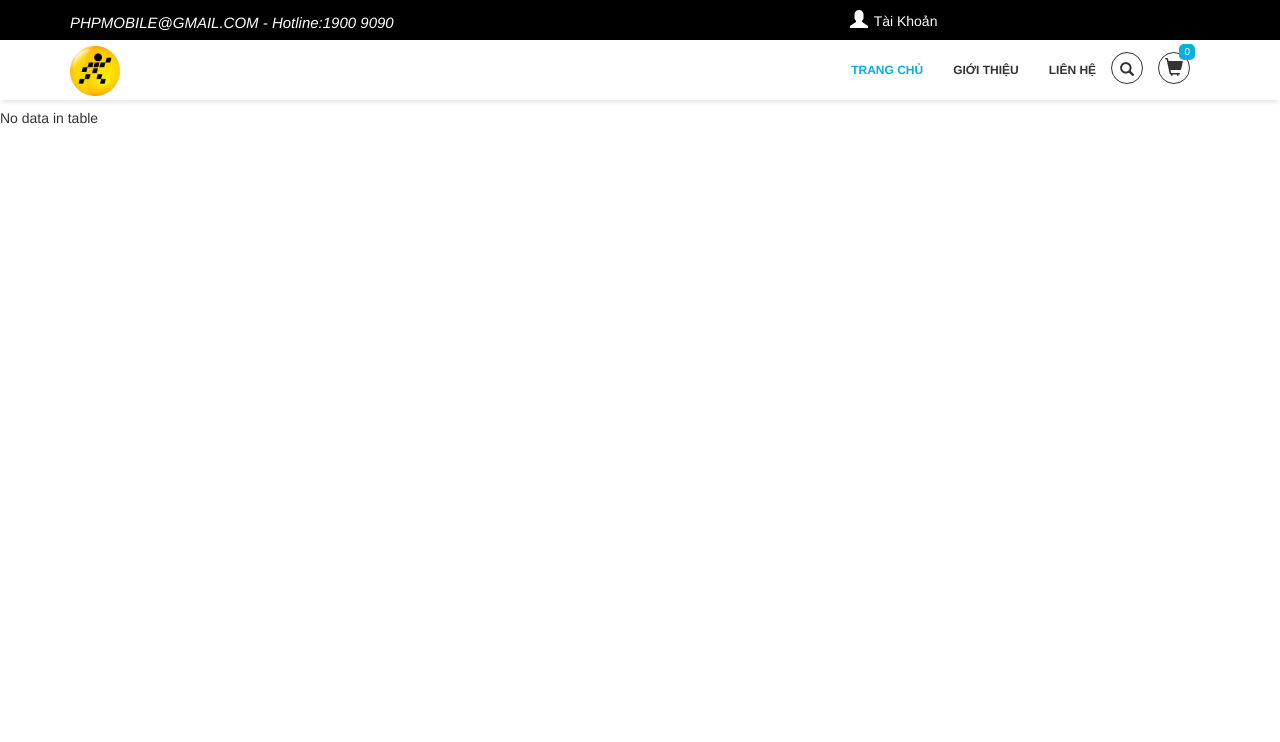
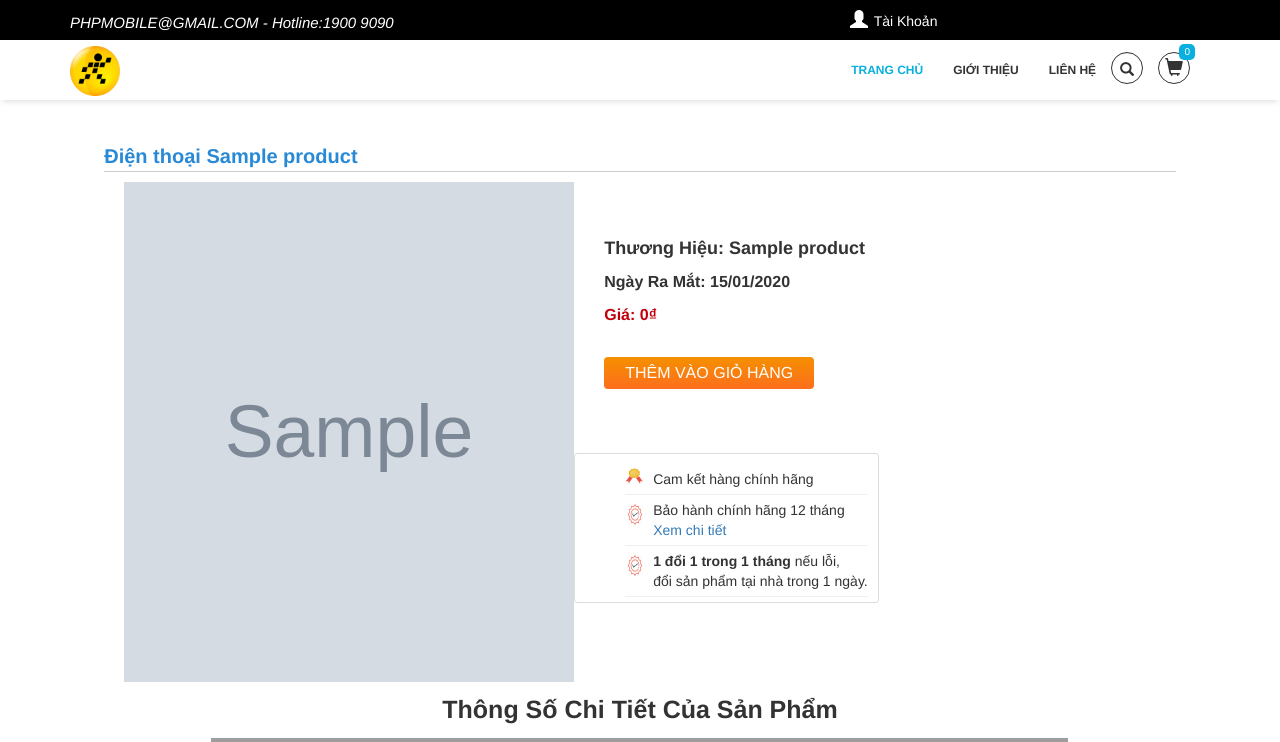
Before and after one commit to PHPPROJECTTEAM3/PHPTEAM3, a PHP site: page /Thongtinsanpham.php?ID=1 in a window 1280 px wide. Shown: the top 742 px of the page. Before the commit the page ends 124 px from the top, so only its background shows below. Run offline with PHP 8.4, Linux system fonts and the light colour scheme; tables that the repository leaves empty or names only in its code hold one stand-in row (values such as "Sample post"); grey boxes marked "Sample" are stand-in pictures; data that the repository does not hold is empty; some libraries are stand-ins or nearby versions; grey boxes are pictures that could not be loaded.

Commit message:
no message

```diff
--- a/Code/Thongtinsanpham.php
+++ b/Code/Thongtinsanpham.php
@@ -1,36 +1,138 @@
 <?php
+if (!isset($_GET["ID"])) {
+    header("location:Home.php");
+    exit();
+}
 $pageTitle = "ThongTinSanPham";
 $activeMenu = "home";
 include_once '../PRJ_Library/header.php';
 ?>
 
 <?php
-        $query = "SELECT * FROM version";
-        $result = mysqli_query($link, $query);
-        if (mysqli_num_rows($result) == 0){
-            die("No data in table");
-        }
-
+$ID = $_GET["ID"];
+$query = "SELECT * FROM `product` WHERE ID = $ID";
+$result = mysqli_query($link, $query);
+if (mysqli_num_rows($result) == 0) {
+    die("No Data");
+}
+$col = mysqli_fetch_array($result);
 ?>
 
 
 
 <div style="background-color:#fff ">
-<div class="container" style="padding-bottom: 10%;">
-            <div class="row">
-                <div class="col-sm-3" style="padding-top: 10%;">
+    <div class="container" style="padding-bottom: 10%;">
+        <div class="row" style="margin: 3%">
+            <p style="font-size: 20px ;border-bottom: #cccccc 1px solid;color: #288ad6"><strong>Điện thoại <?php echo $col[1] ?></strong></p>
+            <div style="overflow: hidden; margin: 0%">
+                <div style="float: left; margin-left: 20px;">
+                    <img src="<?php echo "../Images/$col[2]/$col[img]" ?>" width="450px" height="500px"/>
+                </div>
+                <div style="float: left; margin-left: 30px; margin-top: 5%;margin-right: 35px">
+                    <p style="font-size: 18px;"><strong>Thương Hiệu: <?php echo $col[2] ?></strong></p>
+                    <?php
+                    $date = date_create($col[7]);
+                    $datee = date_format($date, "d/m/Y");
+                    ?>
+                    <p style="font-size: 16px"><strong>Ngày Ra Mắt: <?php echo $datee ?></strong></p>
+                    <?php
+                    $leght = strlen($col[5]);
+                    $price = 0;
+                    if ($leght == 7) {
+                        $add = substr_replace($col[5], '.', 1, 0);
+                        $add2 = substr_replace($add, '.', 5, 0);
+                        $price = $add2;
+                    }
+                    if ($leght == 8) {
+                        $add = substr_replace($col[5], '.', 2, 0);
+                        $add2 = substr_replace($add, '.', 6, 0);
+                        $price = $add2;
+                    }
+                    ?>
+                    <p class="price2"><strong>Giá: <?php echo $price ?>₫</strong></p><br/><br/>
+                    <p> <a style="text-decoration: none; width: 210px;" href="<?php echo "addproduct.php?ID=$col[0]" ?>" class="buy_now">Thêm Vào Giỏ Hàng</a></p>
+
+                </div>
+                <div style="float: left; margin-top: 5%">
+
+                    <ul class="policy">
+                        <li class="inpr">
+                            Cam kết hàng chính hãng
+                        </li>
+                        <li class="wrpr">
+                            Bảo hành chính hãng 12 tháng<br/>
+                            <a href="#">Xem chi tiết</a>
+                        </li>
+                        <li class="wrpr">
+                            <strong>1 đổi 1 trong 1 tháng</strong> nếu lỗi,<br> đổi sản phẩm tại nhà trong 1 ngày.
+                        </li>
+
+                    </ul>
 
                 </div>
 
+            </div>
+            <div style="font-size: 25px">
+                <p><center><strong>Thông Số Chi Tiết Của Sản Phẩm</strong></center></p>
+                <p><center><iframe src="<?php echo "../PDF/$col[2]/$col[4]" ?> "
+                                   style="width:80%; height:500px;" frameborder="0"></iframe></center></p>
 
-                <div class="col-sm-8" style="margin-top: 10%; background-color: white; text-align: center; border-radius:5px; ">
+            </div>
+            <div style="margin-top: 3% ">
+                <p style="font-size: 20px">Các Sản Phẩm Khác</p>
+                <div style=" width: 100%">
 
-                     <a href="../PDF/Apple/Iphone 7 128GB.pdf"></a>
+                    <?php
+                    $query2 = "SELECT * FROM `product` Where `ID` != $col[0]";
+                    $result2 = mysqli_query($link, $query2);
+                    $num2 = mysqli_num_rows($result2);
+                    if ($num2 == 0) {
+                        die("No Data");
+                    }
+                    $count = 0;
+
+                    while ($col2 = mysqli_fetch_array($result2)) {
+                        echo "";
+                        $price_search = ($col2[5] - $col[5]);
+
+                        if ($price_search < -1000000 || $price_search > 1000000) {
+
+                            continue;
+                        } else {
+                            $count++;
+                        }
+
+                        $leght = strlen($col2[5]);
+                        $price2 = 0;
+                        if ($leght == 7) {
+                            $addd = substr_replace($col2[5], '.', 1, 0);
+                            $addd2 = substr_replace($addd, '.', 5, 0);
+                            $price2 = $addd2;
+                        }
+                        if ($leght == 8) {
+                            $addd = substr_replace($col2[5], '.', 2, 0);
+                            $addd2 = substr_replace($addd, '.', 6, 0);
+                            $price2 = $addd2;
+                        }
+                        ?>
+                        <div style="float: left; width: 20%;font-size: 16px">
+                            <center><a href="<?php echo "Thongtinsanpham.php?ID=$col2[0]" ?>"><img src="<?php echo "../Images/$col2[2]/$col2[img]" ?>" width="100%" height="250px" ></a></center>
+                            <center><p><a href="<?php echo "Thongtinsanpham.php?ID=$col2[0]" ?>"><strong><?php echo $col2[1] ?></strong></a></p></center>
+                            <center><p class="price2"><strong><?php echo $price2 ?>₫</strong></p></center>
+                        </div>
+                        <?php
+                        if ($count == 4) {
+                            break;
+                        }
+                    }
+                    ?>
+                </div>
+
+
+
             </div>
         </div>
-</div>
-
-
+    </div>
 
 
 
--- /dev/null
+++ b/Code/thongtinsanpham.css
@@ -0,0 +1,66 @@
+.buy_now {
+    display: block;
+    overflow: hidden;
+    padding: 7px 0;
+    border-radius: 4px;
+    font-size: 16px;
+    line-height: normal;
+    text-transform: uppercase;
+    color: #fff;
+    text-align: center;
+    background: #fd6e1d;
+    background: -webkit-gradient(linear,0% 0%,0% 100%,from(#fd6e1d),to(#f59000));
+    background: -webkit-linear-gradient(top,#f59000,#fd6e1d);
+    background: -moz-linear-gradient(top,#f59000,#fd6e1d);
+    background: -ms-linear-gradient(top,#f59000,#fd6e1d);
+    background: -o-linear-gradient(top,#f59000,#fd6e1d);
+}
+.price2{
+    display: inline-block;
+    font-size: 16px;
+    color: #c1000c;
+    }
+.policy {
+   display: block;
+    overflow: hidden;
+    border: 1px solid #ddd;
+    border-radius: 3px;
+    padding-bottom: 5px;
+    margin-bottom: 10px;
+    padding-top: 10px;
+}
+
+.policy li {
+    display: block;
+    overflow: hidden;
+    padding: 5px 0 5px 28px;
+    font-size: 14px;
+    color: #333;
+    line-height: 20px;
+    margin: 0 10px;
+    border-bottom: solid 1px #f0f0f0;
+    position: relative;
+}
+
+.policy .inpr:before {
+    content: '';
+    background: url(../Images/icon/if_guarantee_186270.png) 0 0 no-repeat;
+    width: 19px;
+    height: 16px;
+    background-size: 19px 16px;
+    position: absolute;
+    display: block;
+    top: 4px;
+    left: 0;
+}
+.policy .wrpr:before {
+    content: '';
+    background: url(../Images/icon/31_verified_product_approval_label_sticker_genuine_true_right-512.png) 2px 0 no-repeat;
+    width: 19px;
+    height: 23px;
+    background-size: 16px 23px;
+    position: absolute;
+    display: block;
+    top: 8px;
+    left: 0;
+}
--- a/PRJ_Library/header.php
+++ b/PRJ_Library/header.php
@@ -15,6 +15,7 @@ include_once '../PRJ_Library/connect_DB.php';
 
         <script src="https://ajax.googleapis.com/ajax/libs/jquery/1.12.4/jquery.min.js"></script>
         <link href="../Code/dangkydangnhap.css" rel="stylesheet" type="text/css"/>
+        <link href="../Code/thongtinsanpham.css" rel="stylesheet" type="text/css"/>
         <script src="https://maxcdn.bootstrapcdn.com/bootstrap/3.3.7/js/bootstrap.min.js"></script>
         <link href="https://netdna.bootstrapcdn.com/font-awesome/4.0.3/css/font-awesome.min.css" rel="stylesheet">
         <link rel="stylesheet" href="https://maxcdn.bootstrapcdn.com/bootstrap/3.3.6/css/bootstrap.min.css">
```
Also changed, not shown: Code/Home.php (+19 -2 lines), Images/icon/31_verified_product_approval_label_sticker_genuine_true_right-512.png (added), Images/icon/if_guarantee_186270.png (added).
